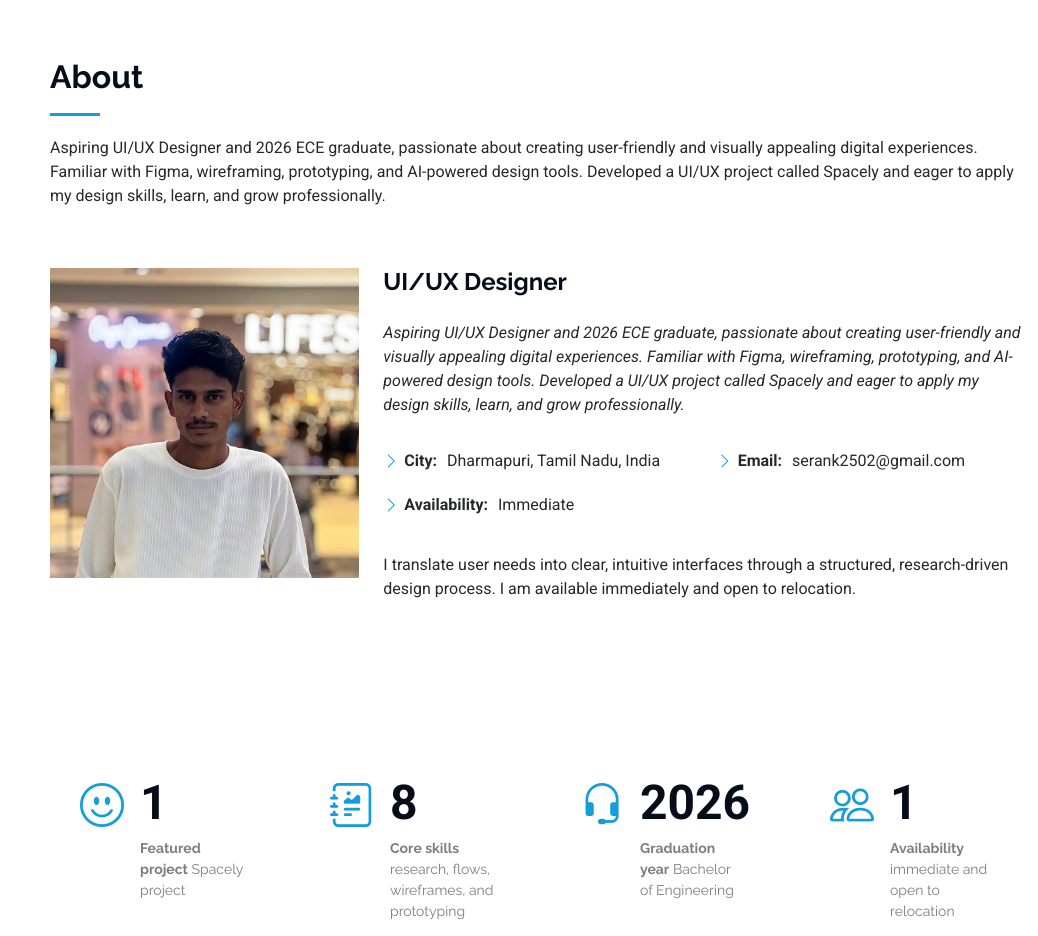
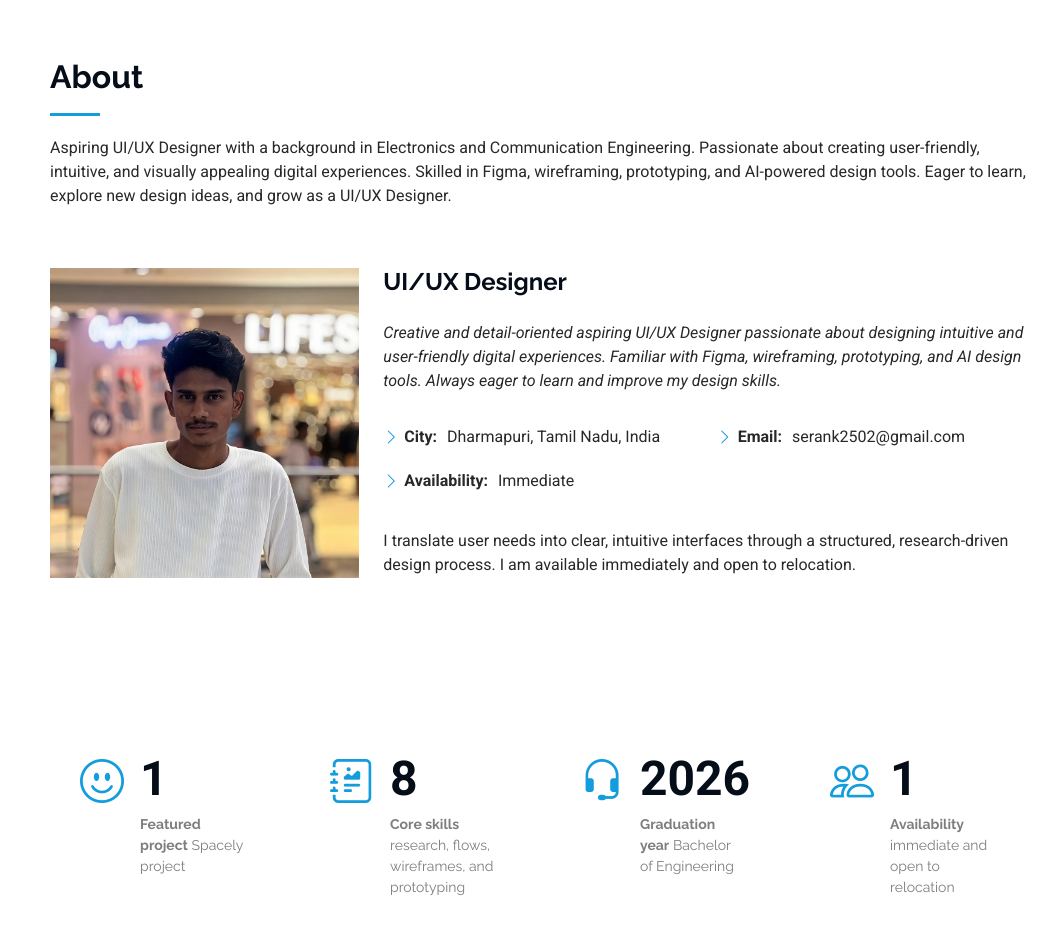
Before and after one commit to seran2502/iPortfolio-v1.0.0, a plain HTML site: page index.html in a window 1280 px wide. Shown: the part 802-1738 px from the top of the page, without its empty margins (242-1280 px from the left). Drawn offline with Linux system fonts and the light colour scheme.

Commit message:
Update About section profile paragraphs

```diff
--- a/index.html
+++ b/index.html
@@ -89,7 +89,7 @@
       <!-- Section Title -->
       <div class="container section-title" data-aos="fade-up">
         <h2>About</h2>
-        <p>Aspiring UI/UX Designer and 2026 ECE graduate, passionate about creating user-friendly and visually appealing digital experiences. Familiar with Figma, wireframing, prototyping, and AI-powered design tools. Developed a UI/UX project called Spacely and eager to apply my design skills, learn, and grow professionally.</p>
+        <p>Aspiring UI/UX Designer with a background in Electronics and Communication Engineering. Passionate about creating user-friendly, intuitive, and visually appealing digital experiences. Skilled in Figma, wireframing, prototyping, and AI-powered design tools. Eager to learn, explore new design ideas, and grow as a UI/UX Designer.</p>
       </div><!-- End Section Title -->
 
       <div class="container" data-aos="fade-up" data-aos-delay="100">
@@ -101,7 +101,7 @@
           <div class="col-lg-8 content">
             <h2>UI/UX Designer</h2>
             <p class="fst-italic py-3">
-              Aspiring UI/UX Designer and 2026 ECE graduate, passionate about creating user-friendly and visually appealing digital experiences. Familiar with Figma, wireframing, prototyping, and AI-powered design tools. Developed a UI/UX project called Spacely and eager to apply my design skills, learn, and grow professionally.
+              Creative and detail-oriented aspiring UI/UX Designer passionate about designing intuitive and user-friendly digital experiences. Familiar with Figma, wireframing, prototyping, and AI design tools. Always eager to learn and improve my design skills.
             </p>
             <div class="row">
               <div class="col-lg-6">
```
